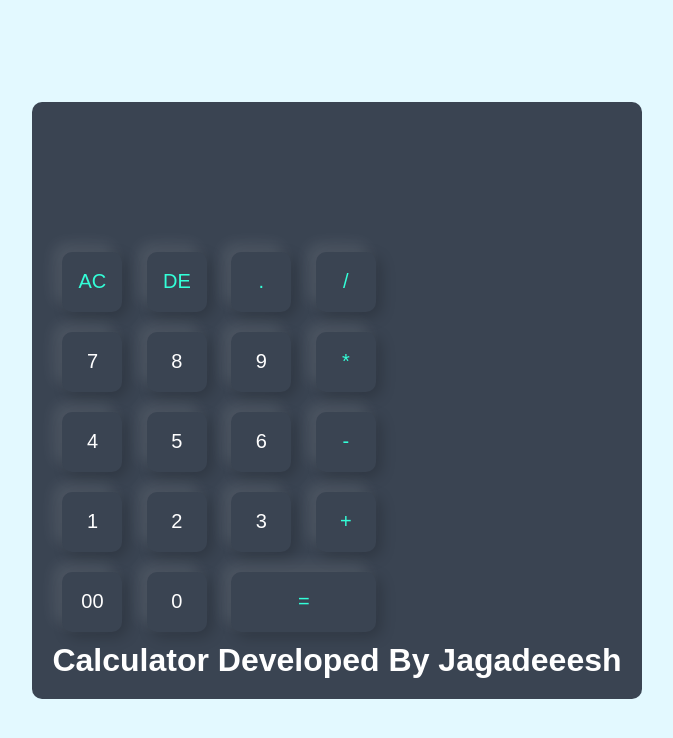
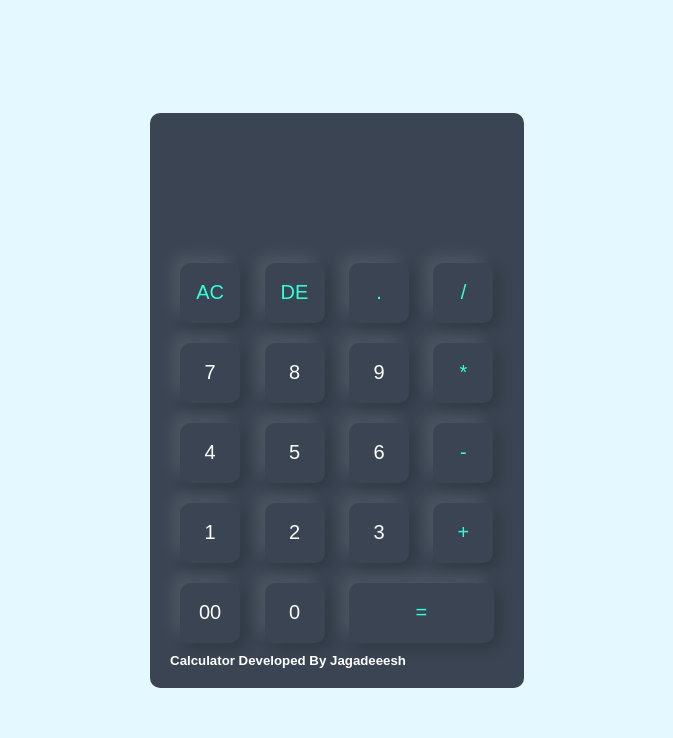
Before and after one commit to Alagani/Calculator-Project, a plain HTML site: page index.html in a window 1280 px wide. Shown: the whole page, without its empty margins (303-976 px from the left). Drawn offline with Linux system fonts and the light colour scheme.

Commit message:
Update index.html

```diff
--- a/index.html
+++ b/index.html
@@ -44,7 +44,7 @@
 
       </div>
     </form>
-    <h1 style="color: white;"> Calculator Developed By Jagadeeesh</h1>
+    <h5 style="color: white;"> Calculator Developed By Jagadeeesh</h5>
   </div>
 </div>
 
```
